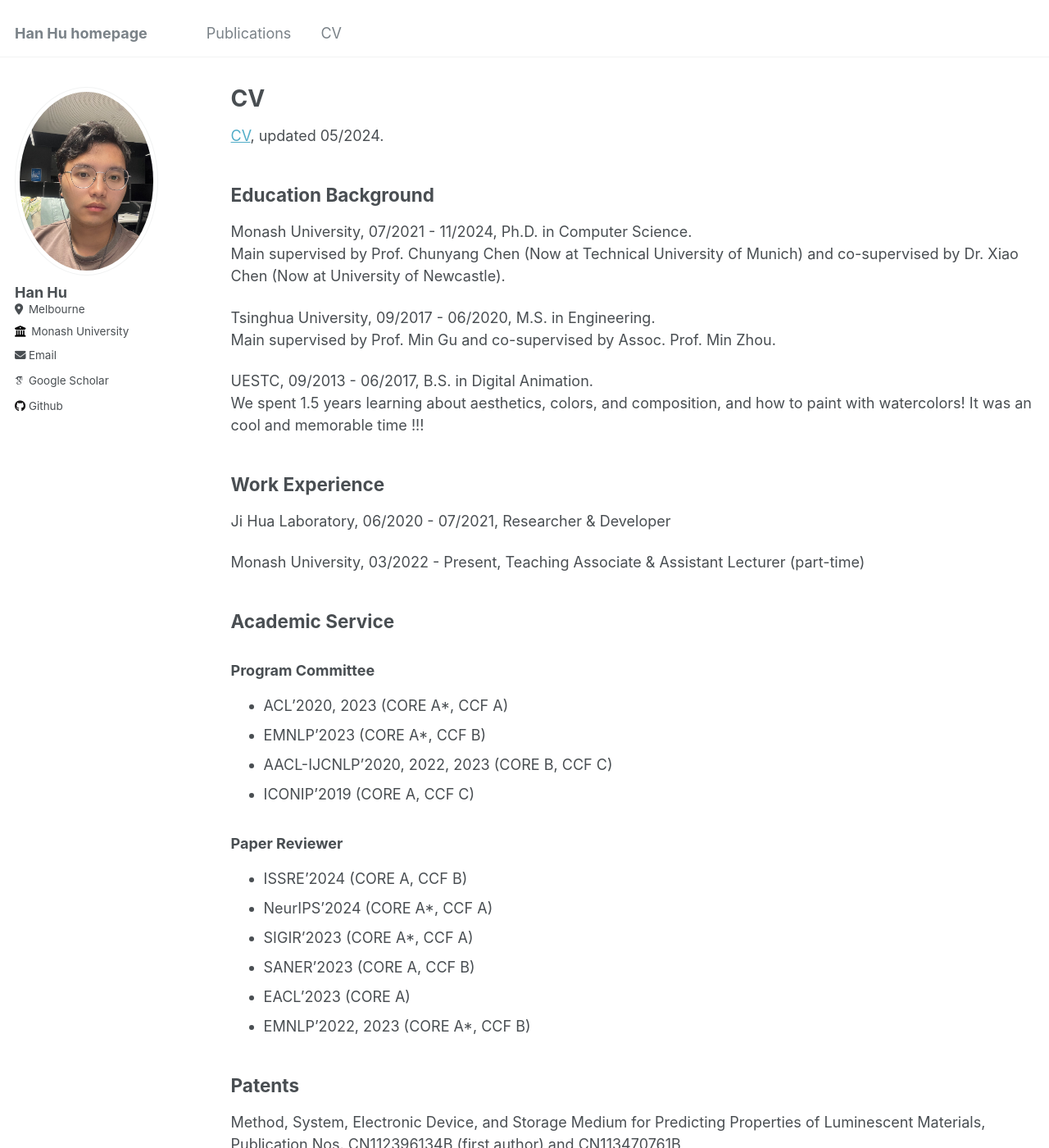
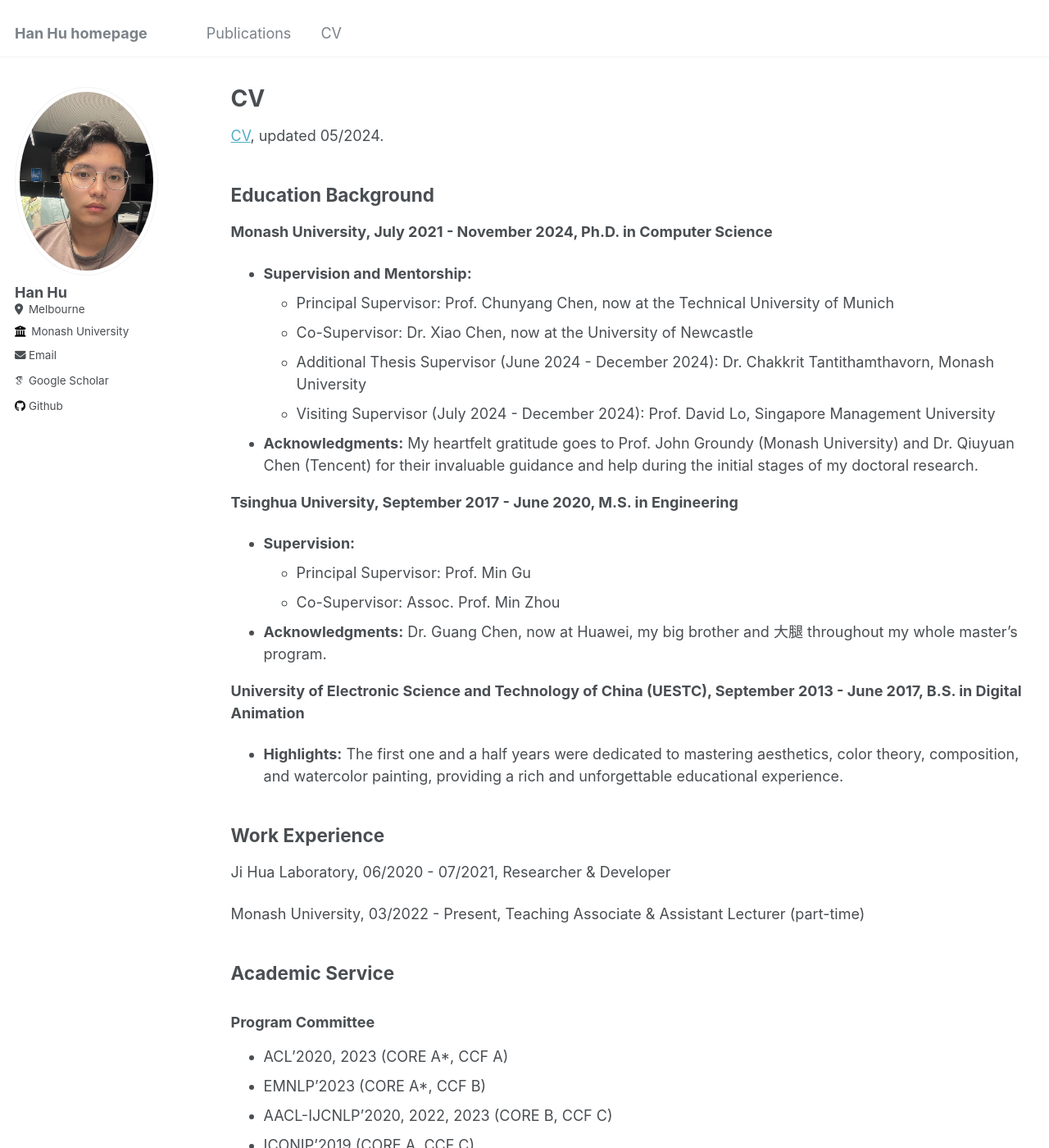
Before and after one commit to huhanGitHub/huhanGitHub.github.io, a Jekyll site: the page built from _pages/cv.md, in a window 1280 px wide and 1400 px high. Shown: the whole window at 82% size. Built offline with Jekyll 4.4.1, drawn with Linux system fonts in a browser that asks for light colours; some web fonts are replaced.

Commit message:
Update cv.md

```diff
--- a/_pages/cv.md
+++ b/_pages/cv.md
@@ -14,15 +14,23 @@ redirect_from:
 
 ## Education Background
 
-Monash University, 07/2021 - 11/2024, Ph.D. in Computer Science. \
-Main supervised by Prof. Chunyang Chen (Now at Technical University of Munich) and co-supervised by Dr. Xiao Chen (Now at University of Newcastle).
-<!--I would also like to express my appreciation to Prof. John Groundy (Monash University) and Dr. Qiuyuan Chen (Tencent) for their help during the early stage of my PhD. -->
+**Monash University, July 2021 - November 2024, Ph.D. in Computer Science**
+- **Supervision and Mentorship:**
+  - Principal Supervisor: Prof. Chunyang Chen, now at the Technical University of Munich
+  - Co-Supervisor: Dr. Xiao Chen, now at the University of Newcastle
+  - Additional Thesis Supervisor (June 2024 - December 2024): Dr. Chakkrit Tantithamthavorn, Monash University
+  - Visiting Supervisor (July 2024 - December 2024): Prof. David Lo, Singapore Management University
+- **Acknowledgments:** My heartfelt gratitude goes to Prof. John Groundy (Monash University) and Dr. Qiuyuan Chen (Tencent) for their invaluable guidance and help during the initial stages of my doctoral research.
 
-Tsinghua University, 09/2017 - 06/2020, M.S. in Engineering. \
-Main supervised by Prof. Min Gu and co-supervised by Assoc. Prof. Min Zhou.
+**Tsinghua University, September 2017 - June 2020, M.S. in Engineering**
+- **Supervision:**
+  - Principal Supervisor: Prof. Min Gu
+  - Co-Supervisor: Assoc. Prof. Min Zhou
+- **Acknowledgments:** Dr. Guang Chen, now at Huawei, my big brother and 大腿 throughout my whole master's program.
 
-UESTC, 09/2013 - 06/2017, B.S. in Digital Animation. \
-We spent 1.5 years learning about aesthetics, colors, and composition, and how to paint with watercolors! It was an cool and memorable time !!!
+**University of Electronic Science and Technology of China (UESTC), September 2013 - June 2017, B.S. in Digital Animation**
+- **Highlights:** The first one and a half years were dedicated to mastering aesthetics, color theory, composition, and watercolor painting, providing a rich and unforgettable educational experience.
+
 
 
 ## Work Experience
```
